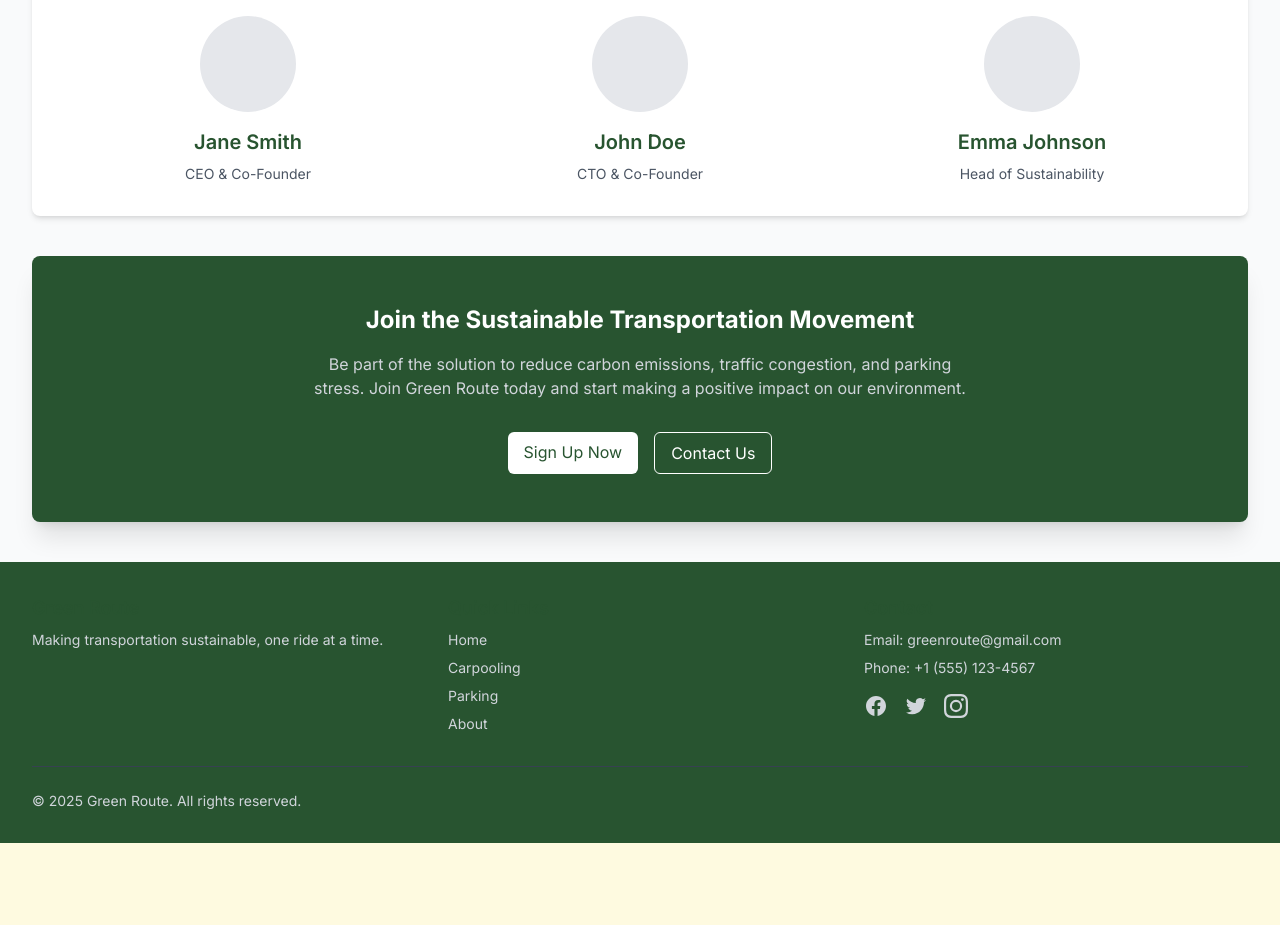
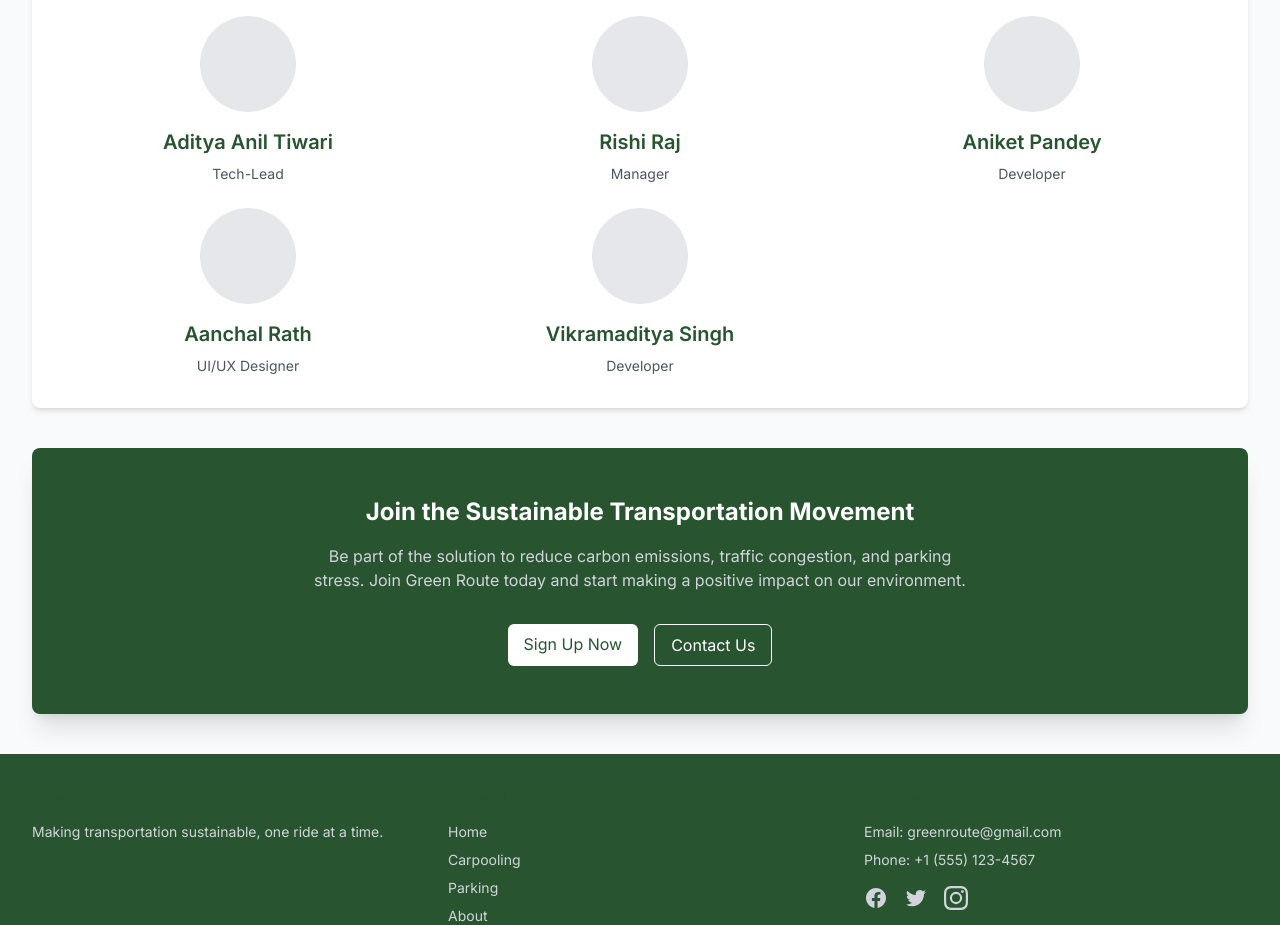
Before and after one commit to AdityaTiwari64/GreenRoute, a Next.js app: page /about in a window 1280 px wide. Shown: the part 1360-2285 px from the top of the page. Before the commit the page ends 2203 px from the top, so only its background shows below. Built offline with nearby package versions, Linux system fonts and the light colour scheme; no server answers.

Commit message:
maincommit3

```diff
--- a/src/pages/about.js
+++ b/src/pages/about.js
@@ -108,18 +108,28 @@ export default function AboutPage() {
               {/* Team members would go here in a real app */}
               <div className="text-center">
                 <div className="bg-gray-200 rounded-full w-24 h-24 mx-auto mb-4"></div>
-                <h3 className="font-semibold">Jane Smith</h3>
-                <p className="text-gray-600 text-sm">CEO & Co-Founder</p>
+                <h3 className="font-semibold">Aditya Anil Tiwari</h3>
+                <p className="text-gray-600 text-sm">Tech-Lead</p>
               </div>
               <div className="text-center">
                 <div className="bg-gray-200 rounded-full w-24 h-24 mx-auto mb-4"></div>
-                <h3 className="font-semibold">John Doe</h3>
-                <p className="text-gray-600 text-sm">CTO & Co-Founder</p>
+                <h3 className="font-semibold">Rishi Raj</h3>
+                <p className="text-gray-600 text-sm">Manager</p>
               </div>
               <div className="text-center">
                 <div className="bg-gray-200 rounded-full w-24 h-24 mx-auto mb-4"></div>
-                <h3 className="font-semibold">Emma Johnson</h3>
-                <p className="text-gray-600 text-sm">Head of Sustainability</p>
+                <h3 className="font-semibold">Aniket Pandey</h3>
+                <p className="text-gray-600 text-sm">Developer</p>
+              </div>
+              <div className="text-center">
+                <div className="bg-gray-200 rounded-full w-24 h-24 mx-auto mb-4"></div>
+                <h3 className="font-semibold">Aanchal Rath</h3>
+                <p className="text-gray-600 text-sm">UI/UX Designer</p>
+              </div>
+              <div className="text-center">
+                <div className="bg-gray-200 rounded-full w-24 h-24 mx-auto mb-4"></div>
+                <h3 className="font-semibold">Vikramaditya Singh</h3>
+                <p className="text-gray-600 text-sm">Developer</p>
               </div>
             </div>
           </div>
```
